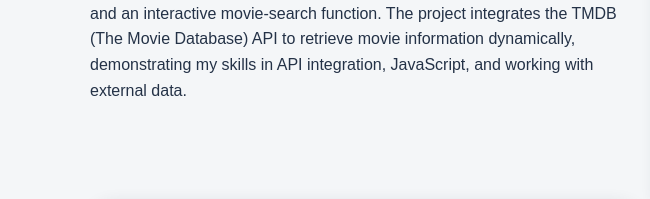
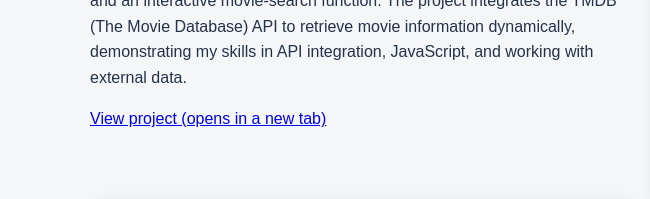
Before and after one commit to serorsmart/serorsmart.github.io, a plain HTML site: page index.html in a window 1280 px wide. Shown: the part 2082-2281 px from the top of the page, 0-650 px from the left. Drawn offline with Linux system fonts and the light colour scheme; grey boxes are pictures that could not be loaded.

Commit message:
Link Movie Party to its protected live website

```diff
--- a/index.html
+++ b/index.html
@@ -88,6 +88,7 @@ href="https://cdnjs.cloudflare.com/ajax/libs/font-awesome/6.7.2/css/all.min.css"
         <div class="project-text">
       <h3>Movie Party</h3>
       <p>Movie Party is a movie-discovery website developed using HTML, CSS, and JavaScript. It features a cinematic interface, responsive navigation, and an interactive movie-search function. The project integrates the TMDB (The Movie Database) API to retrieve movie information dynamically, demonstrating my skills in API integration, JavaScript, and working with external data.</p>
+      <a href="https://serorsmart-movie-party.samueleroro.chatgpt.site/" target="_blank" rel="noopener noreferrer" aria-label="View Movie Party project (opens in a new tab)">View project (opens in a new tab)</a>
      </div>
       </div>
       <div class="project-card">
```
